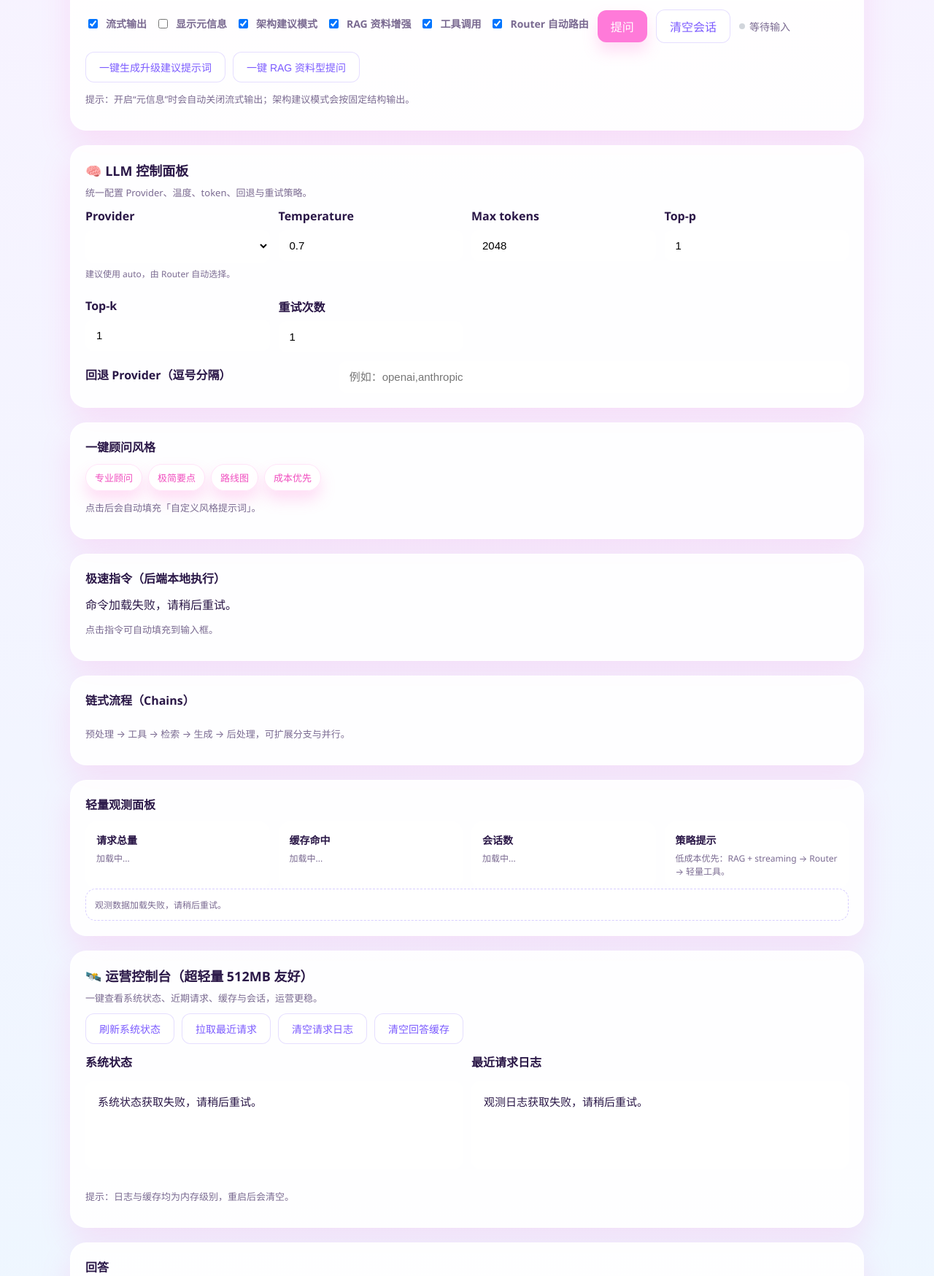
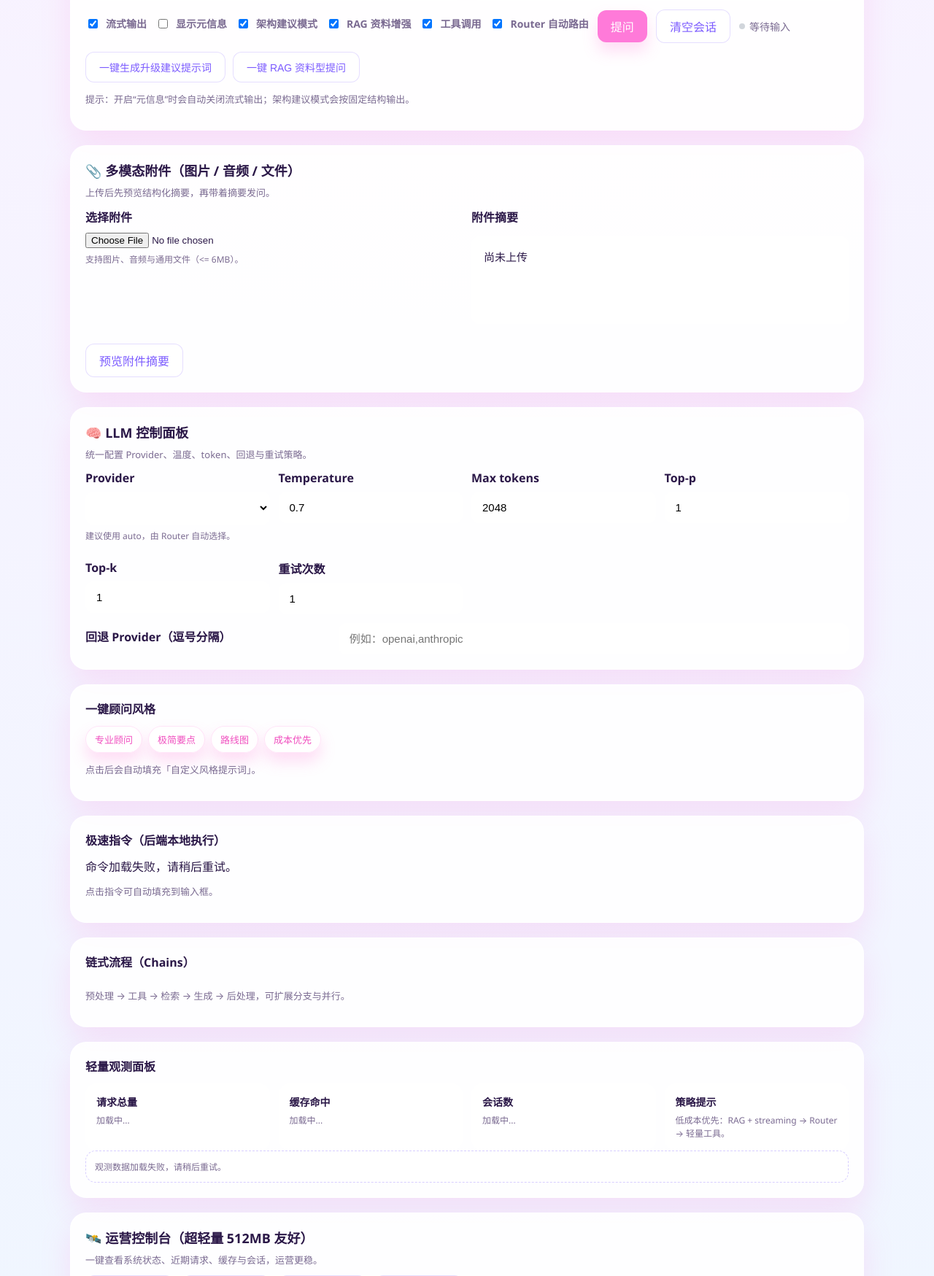
Before and after one commit to iehmltym/myagent, a FastAPI app: page / in a window 1280 px wide. Shown: the part 1661-3410 px from the top of the page at 73% size. Run offline with FastAPI, Linux system fonts and the light colour scheme; lists and menus that the app fills with data are empty.

Commit message:
Expose attachment preview UI

```diff
--- a/templates/index.html
+++ b/templates/index.html
@@ -633,6 +633,25 @@
     </div>
 
     <div class="card">
+      <h3 class="section-title">📎 多模态附件（图片 / 音频 / 文件）</h3>
+      <p class="section-subtitle">上传后先预览结构化摘要，再带着摘要发问。</p>
+      <div class="grid">
+        <div>
+          <label for="attachment">选择附件</label>
+          <input id="attachment" type="file" />
+          <p class="form-hint">支持图片、音频与通用文件（<= 6MB）。</p>
+        </div>
+        <div>
+          <label>附件摘要</label>
+          <pre id="attachmentPreview">尚未上传</pre>
+        </div>
+      </div>
+      <div class="row">
+        <button class="ghost" onclick="previewAttachment()">预览附件摘要</button>
+      </div>
+    </div>
+
+    <div class="card">
       <h3 class="section-title">🧠 LLM 控制面板</h3>
       <p class="section-subtitle">统一配置 Provider、温度、token、回退与重试策略。</p>
       <div class="grid">
@@ -756,6 +775,7 @@
 
     const sessionInput = document.getElementById("session");
     const promptInput = document.getElementById("prompt");
+    const attachmentInput = document.getElementById("attachment");
     const styleChips = document.querySelectorAll(".style-chip");
 
     function loadSessionId() {
@@ -941,6 +961,32 @@
       alert("会话已清空（或不存在）");
     }
 
+    async function previewAttachment() {
+      const preview = document.getElementById("attachmentPreview");
+      const file = attachmentInput?.files?.[0];
+      if (!file) {
+        preview.textContent = "请先选择附件。";
+        return;
+      }
+      preview.textContent = "分析中...";
+      let endpoint = "/files/describe";
+      if (file.type.startsWith("image/")) {
+        endpoint = "/images/describe";
+      } else if (file.type.startsWith("audio/")) {
+        endpoint = "/audio/describe";
+      }
+      const form = new FormData();
+      form.append("file", file);
+      try {
+        const resp = await fetch(`${apiBase}${endpoint}`, { method: "POST", body: form });
+        if (!resp.ok) throw new Error(`HTTP ${resp.status}`);
+        const data = await resp.json();
+        preview.textContent = JSON.stringify(data, null, 2);
+      } catch (e) {
+        preview.textContent = `解析失败：${e.message}`;
+      }
+    }
+
     function fillAdvisorPrompt() {
       document.getElementById("q").value =
         "按“核心能力（LangChain 能做什么）→ 典型用法 → Render 512MB 落地建议 → 下一步升级”的结构说明。";
@@ -969,6 +1015,7 @@
       const ragToggle = document.getElementById("rag");
       const toolsToggle = document.getElementById("enableTools");
       const routerToggle = document.getElementById("enableRouter");
+      const attachment = attachmentInput?.files?.[0] || null;
       let stream = streamToggle.checked;
       const includeMeta = metaToggle.checked;
       if (includeMeta) {
@@ -1008,11 +1055,29 @@
       metaPanel.textContent = "元信息会显示在这里。";
 
       try {
-        const resp = await fetch(`${apiBase}/ask`, {
-          method: "POST",
-          headers: { "Content-Type": "application/json" },
-          body: JSON.stringify(payload)
-        });
+        let resp;
+        if (attachment) {
+          const form = new FormData();
+          Object.entries(payload).forEach(([key, value]) => {
+            if (value === null || value === undefined) return;
+            if (Array.isArray(value)) {
+              form.append(key, value.join(","));
+            } else {
+              form.append(key, String(value));
+            }
+          });
+          form.append("file", attachment);
+          resp = await fetch(`${apiBase}/ask/multimodal`, {
+            method: "POST",
+            body: form
+          });
+        } else {
+          resp = await fetch(`${apiBase}/ask`, {
+            method: "POST",
+            headers: { "Content-Type": "application/json" },
+            body: JSON.stringify(payload)
+          });
+        }
 
         if (!resp.ok) {
           const t = await resp.text();
@@ -1039,8 +1104,11 @@
             const ragInfo = data.meta.rag_docs ? ` | RAG 文档：${data.meta.rag_docs.join("、")}` : "";
             const providerInfo = data.meta.provider ? ` | Provider：${data.meta.provider}` : "";
             const routeInfo = data.meta.route_reason ? ` | 路由：${data.meta.route_reason}` : "";
+            const attachmentInfo = data.meta.attachment
+              ? ` | 附件：${data.meta.attachment.filename} (${data.meta.attachment.size_bytes}B)`
+              : "";
             metaPanel.textContent =
-              `来源：${data.meta.source} | 缓存命中：${data.meta.cache_hit} | 延迟：${data.meta.latency_ms}ms${ragInfo}${providerInfo}${routeInfo}`;
+              `来源：${data.meta.source} | 缓存命中：${data.meta.cache_hit} | 延迟：${data.meta.latency_ms}ms${ragInfo}${providerInfo}${routeInfo}${attachmentInfo}`;
           }
         }
 
```
